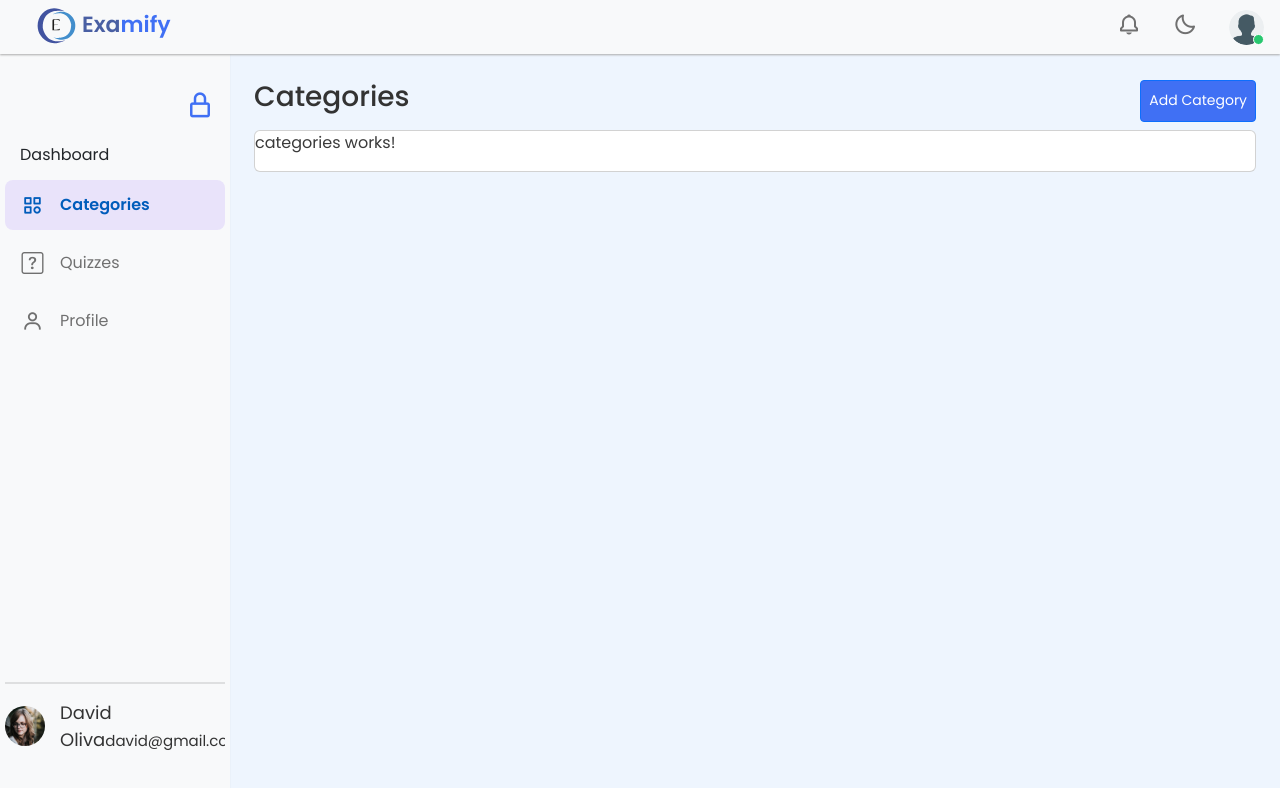
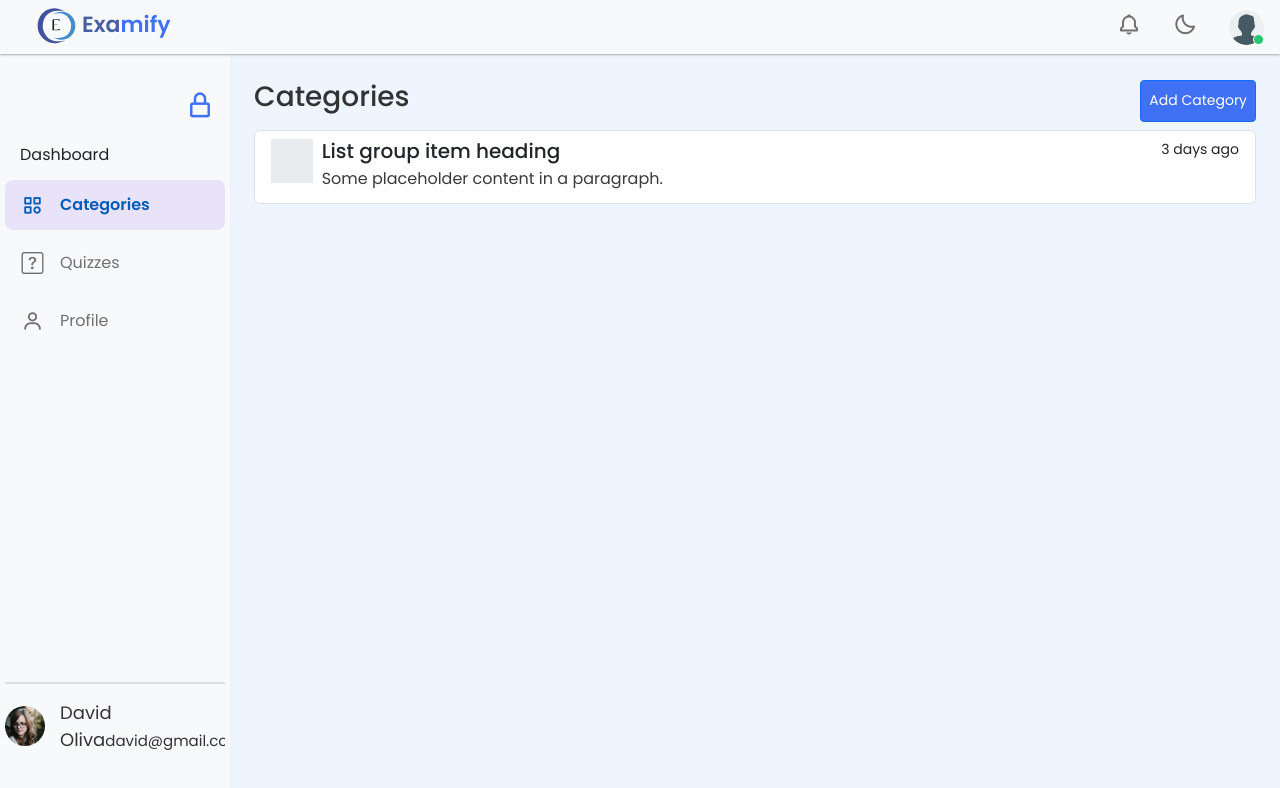
Before and after one commit to SanjayRawat123/examify-app, an Angular app: page /admin/categories in a window 1280 px wide. Shown: the top 788 px of the page. Built offline with nearby package versions, Linux system fonts and the light colour scheme.

Commit message:
working on category ui

```diff
--- a/src/app/admin/components/categories/categories.component.html
+++ b/src/app/admin/components/categories/categories.component.html
@@ -5,8 +5,24 @@
             <button type="button" class="btn btn-primary btn-sm">Add Category</button>
         </div>
     </div>
-    <div class="card">
+    <!-- <div class="card">
+
+        <i class="bi bi-code-slash"></i>
         <p>categories works!</p>
+    </div> -->
+
+    <div class="list-group">
+        <div class="list-group-item list-group-item-action " aria-current="true">
+            <div class="icon">
+
+            </div>
+            <div class="d-flex w-100 justify-content-between">
+                <div>
+                    <h5 class="mb-1">List group item heading</h5>
+                    <p class="mb-1">Some placeholder content in a paragraph.</p>
+                </div>
+                <small>3 days ago</small>
+            </div>
+        </div>
     </div>
-
 </div>
--- a/src/app/admin/components/categories/categories.component.scss
+++ b/src/app/admin/components/categories/categories.component.scss
@@ -3,6 +3,18 @@
     .page-heading {
         color: #333;
 
+    }
+
+    .icon{
+        width: 44px;
+        height: 44px;
+        background-color: #E9ECEF;
+    }
+
+    .list-group-item{
+        display: flex;
+        align-items:flex-start;
+        gap: 9px;
     }
 }
 
--- a/src/app/admin/components/side-bar/side-bar.component.scss
+++ b/src/app/admin/components/side-bar/side-bar.component.scss
@@ -203,6 +203,7 @@
 .dark {
     .sidebar {
         background-color: #2b3035 !important;
+        // background-color: #000c18 !important;
         box-shadow: none;
         border-right: 1px solid #5c5c56;
     }
```
